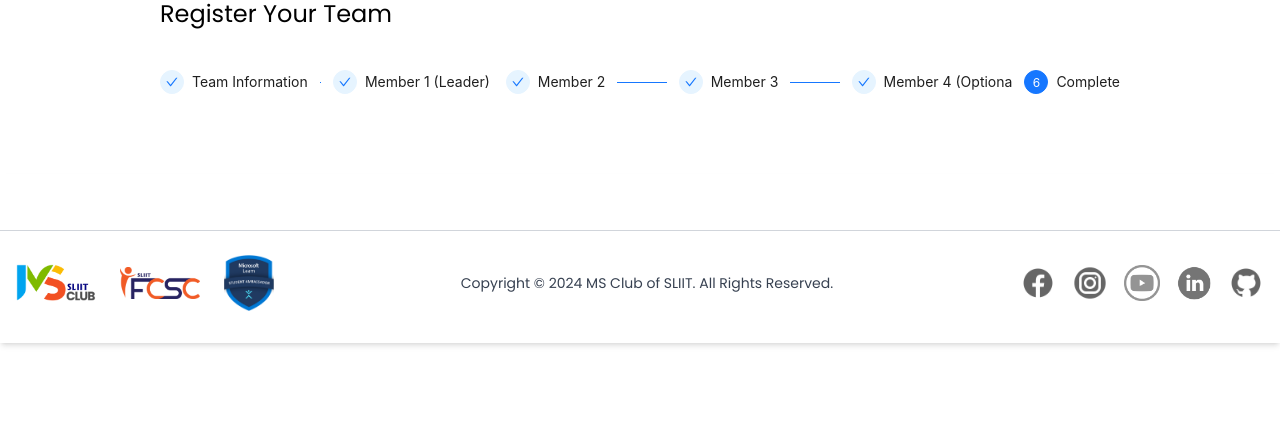
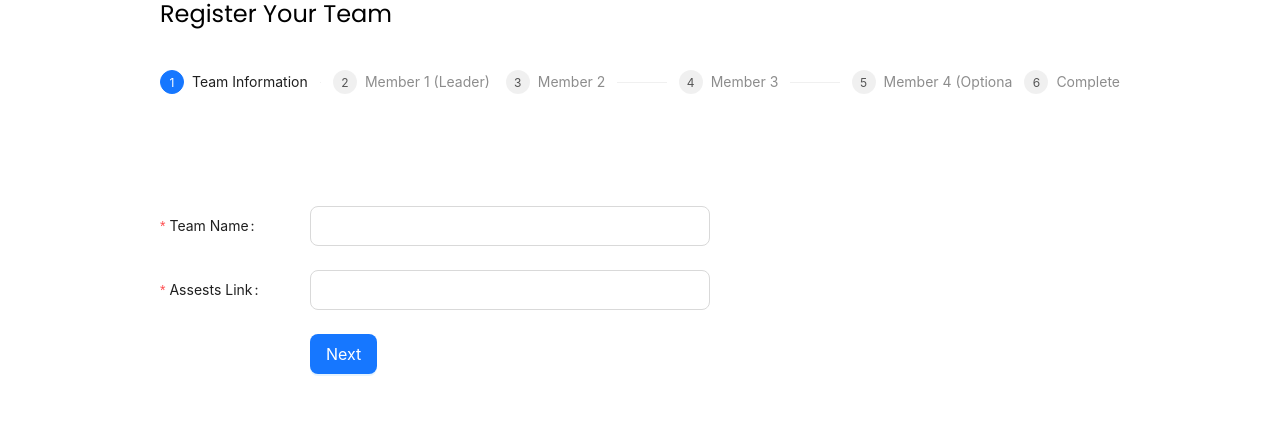
Before and after one commit to ms-club-sliit/minihackathon-2024, a Next.js app: page /register in a window 1280 px wide. Shown: the part 246-670 px from the top of the page. Built offline with nearby package versions, Linux system fonts and the light colour scheme; no server answers; the database is empty.

Commit message:
Positioning State fixed

```diff
--- a/app/_components/Register/index.jsx
+++ b/app/_components/Register/index.jsx
@@ -38,9 +38,7 @@ const stepItems = [
 ];
 
 const Register = () => {
-  const [current, setCurrent] = useState(5);
-
-
+  const [current, setCurrent] = useState(0);
 
   const setStepData = (step, data) => {
     stepData[step] = data;
@@ -72,8 +70,6 @@ const Register = () => {
         {current == 4 && ( <Step5 stepData={stepData.step5} next={next} setHook= {setStepData} BackHook={prev}/>)}
         {current == 5 && ( <Step6 teamData={stepData} next={next} />)}
 
-
-
         </div>
       </div>
     </main>
```
